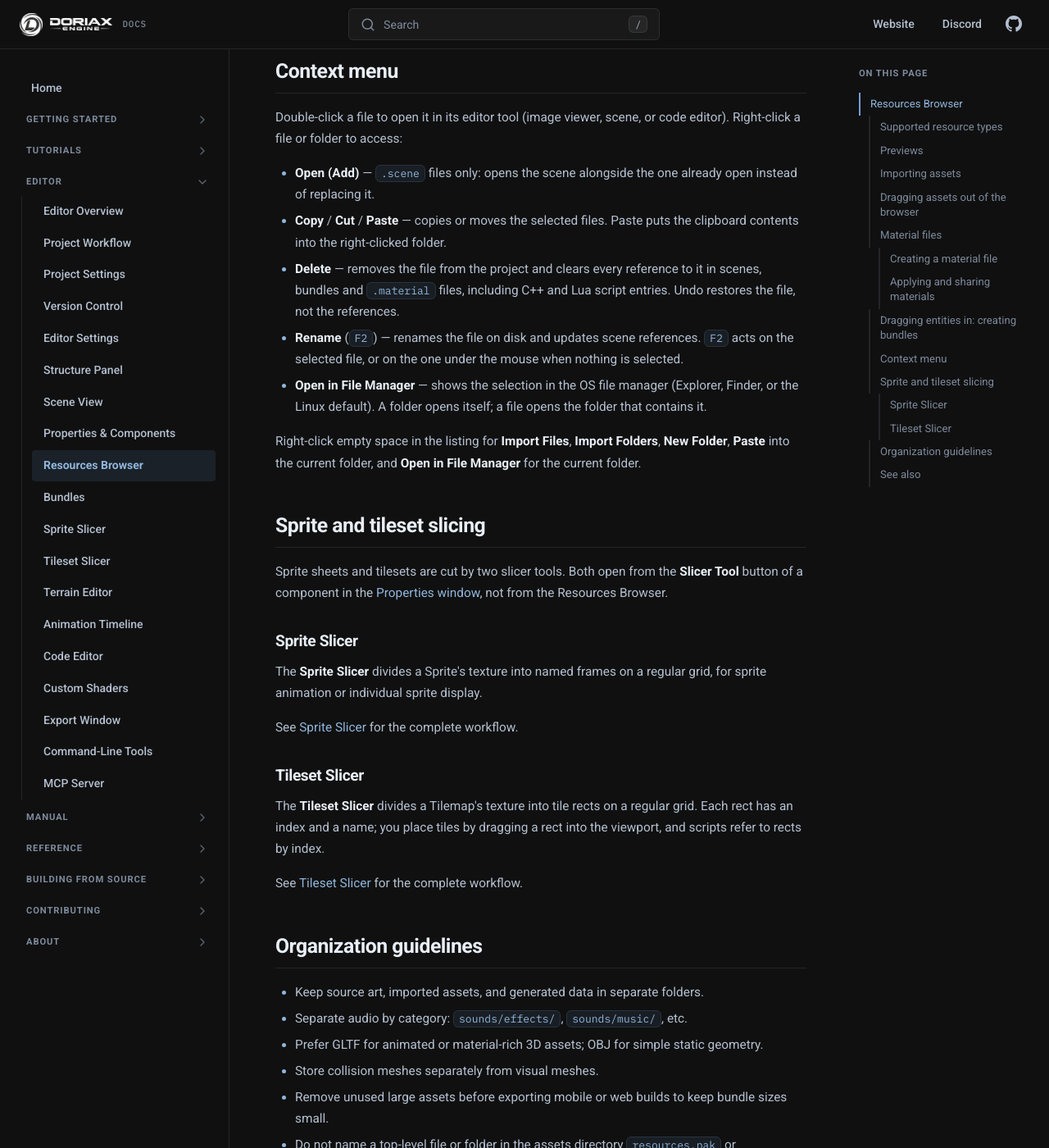
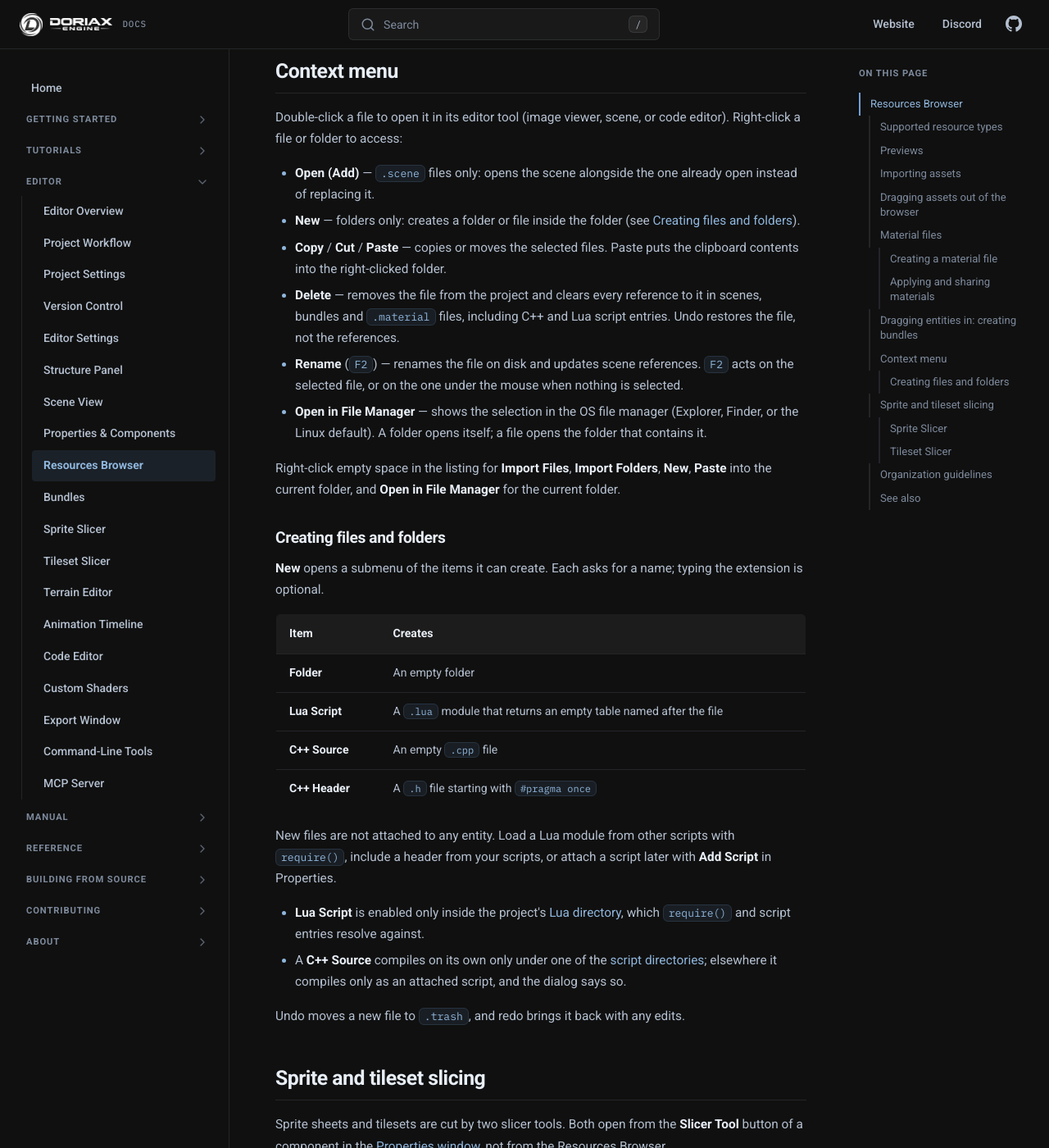
Before and after one commit to doriaxengine/doriax-docs, an MkDocs documentation site: the page built from docs/editor/resources.md, in a window 1280 px wide and 1400 px high, scrolled down 4483 px. Shown: the whole window at 82% size. Built offline with MkDocs 1.6.1, drawn with Linux system fonts in a browser that asks for light colours; comment, search, counter and statistics services are not loaded.

Commit message:
Creating files from the Resources New menu

```diff
--- a/docs/editor/resources.md
+++ b/docs/editor/resources.md
@@ -136,6 +136,8 @@ Right-click a file or folder to access:
 
 - **Open (Add)** — `.scene` files only: opens the scene alongside the one already open
   instead of replacing it.
+- **New** — folders only: creates a folder or file inside the folder (see
+  [Creating files and folders](#creating-files-and-folders)).
 - **Copy** / **Cut** / **Paste** — copies or moves the selected files. Paste puts the
   clipboard contents into the right-clicked folder.
 - **Delete** — removes the file from the project and clears every reference to it in
@@ -148,8 +150,33 @@ Right-click a file or folder to access:
   contains it.
 
 Right-click empty space in the listing for **Import Files**, **Import Folders**,
-**New Folder**, **Paste** into the current folder, and **Open in File Manager** for
-the current folder.
+**New**, **Paste** into the current folder, and **Open in File Manager** for the
+current folder.
+
+### Creating files and folders
+
+**New** opens a submenu of the items it can create. Each asks for a name; typing the
+extension is optional.
+
+| Item | Creates |
+| --- | --- |
+| **Folder** | An empty folder |
+| **Lua Script** | A `.lua` module that returns an empty table named after the file |
+| **C++ Source** | An empty `.cpp` file |
+| **C++ Header** | A `.h` file starting with `#pragma once` |
+
+New files are not attached to any entity. Load a Lua module from other scripts with
+[`require()`](../manual/scripting.md#require-and-module-paths), include a header from
+your scripts, or attach a script later with **Add Script** in Properties.
+
+- **Lua Script** is enabled only inside the project's
+  [Lua directory](project-workflow.md#assets-and-lua-directories), which `require()` and
+  script entries resolve against.
+- A **C++ Source** compiles on its own only under one of the
+  [script directories](../manual/cpp-build-setup.md#script-directories); elsewhere it
+  compiles only as an attached script, and the dialog says so.
+
+Undo moves a new file to `.trash`, and redo brings it back with any edits.
 
 ## Sprite and tileset slicing
 
```
Also changed, not shown: docs/manual/cpp-build-setup.md (+4 -0 lines), docs/manual/creating-scripts.md (+4 -0 lines).
